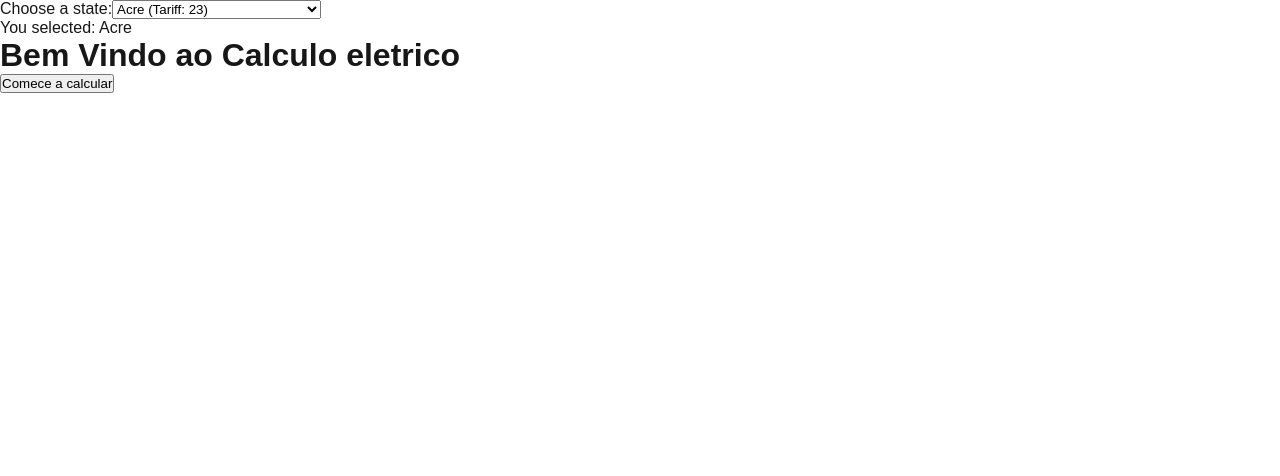
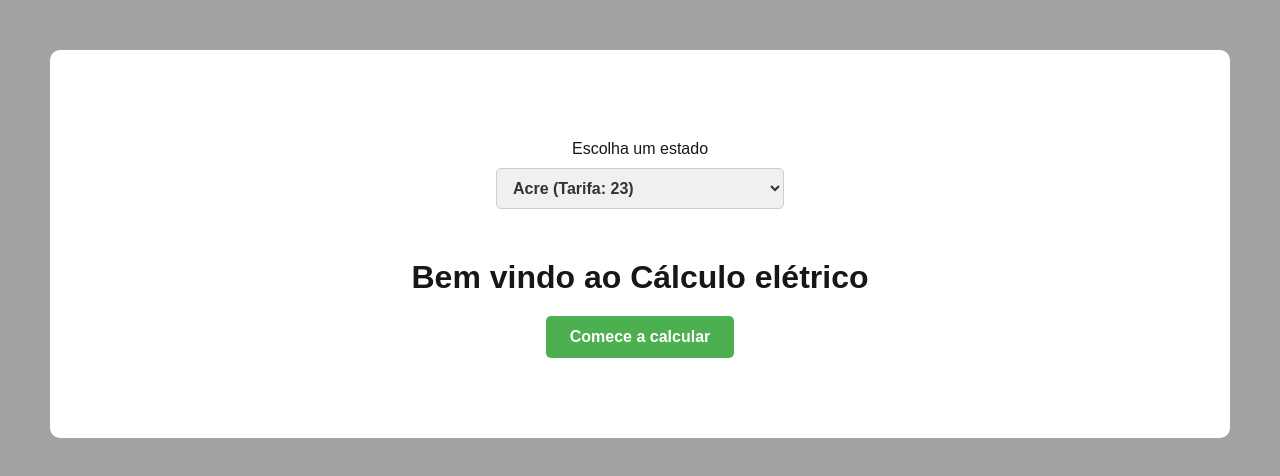
Before and after one commit to ferrarizaum/electricity-bill-calculator, a Next.js app: page / in a window 1280 px wide. Shown: the top 476 px of the page. Built offline with nearby package versions, Linux system fonts and the light colour scheme.

Commit message:
ui improvements

```diff
--- a/src/app/globals.css
+++ b/src/app/globals.css
@@ -1,13 +1,6 @@
 :root {
-  --background: #ffffff;
+  --background: #a3a3a3;
   --foreground: #171717;
-}
-
-@media (prefers-color-scheme: dark) {
-  :root {
-    --background: #0a0a0a;
-    --foreground: #ededed;
-  }
 }
 
 html,
@@ -29,14 +22,3 @@ body {
   padding: 0;
   margin: 0;
 }
-
-a {
-  color: inherit;
-  text-decoration: none;
-}
-
-@media (prefers-color-scheme: dark) {
-  html {
-    color-scheme: dark;
-  }
-}
--- a/src/app/page.tsx
+++ b/src/app/page.tsx
@@ -4,12 +4,28 @@ import Link from "next/link";
 
 export default function Home() {
   return (
-    <div>
-      <Select />
-      <h1>Bem Vindo ao Calculo eletrico</h1>
-      <Link key={"calcular"} href={"calcular"}>
-        <Button text="Comece a calcular" />
-      </Link>
+    <div
+      style={{
+        justifyItems: "center",
+        margin: 50,
+        padding: 80,
+        backgroundColor: "white",
+        borderRadius: 10,
+      }}
+    >
+      <div>
+        <Select text="Escolha um estado" />
+      </div>
+      <div style={{ marginTop: 50 }}>
+        <div>
+          <h1>Bem vindo ao Cálculo elétrico</h1>
+        </div>
+        <div style={{ justifySelf: "center", marginTop: 20 }}>
+          <Link key={"calcular"} href={"calcular"}>
+            <Button color="#4caf50" text="Comece a calcular" />
+          </Link>
+        </div>
+      </div>
     </div>
   );
 }
--- a/src/components/Button.tsx
+++ b/src/components/Button.tsx
@@ -1,8 +1,29 @@
 type ButtonProps = {
   text: string;
+  color: string;
   onClick?: () => void;
 };
 
-export const Button = ({ text, onClick }: ButtonProps) => {
-  return <button onClick={onClick}>{text}</button>;
+export const Button = ({ text, onClick, color }: ButtonProps) => {
+  return (
+    <>
+      <button
+        style={{
+          backgroundColor: color,
+          border: "none",
+          color: "white",
+          padding: "12px 24px",
+          textAlign: "center",
+          fontSize: "16px",
+          fontWeight: "bold",
+          borderRadius: "5px",
+          cursor: "pointer",
+          transition: "background-color 0.3s ease",
+        }}
+        onClick={onClick}
+      >
+        {text}
+      </button>
+    </>
+  );
 };
--- a/src/components/Calculator.tsx
+++ b/src/components/Calculator.tsx
@@ -43,6 +43,7 @@ export const Calculator = () => {
             <p key={index}>{e.name}</p>
           ))}
           <Button
+            color="#e74c3c"
             text="Limpar dispositivos selecionados"
             onClick={() => setSelectedDevices([])}
           />
--- a/src/components/Select.tsx
+++ b/src/components/Select.tsx
@@ -3,7 +3,11 @@
 import { StateProps, statesArray } from "@/api/states";
 import { useStateContext } from "./Context/StateContext";
 
-export const Select = () => {
+type SelectProps = {
+  text: string;
+};
+
+export const Select = ({ text }: SelectProps) => {
   const { selectedState, setSelectedState } = useStateContext();
 
   const handleChange = (e: React.ChangeEvent<HTMLSelectElement>) => {
@@ -13,16 +17,33 @@ export const Select = () => {
   };
 
   return (
+    <>
+      <div style={{ justifySelf: "center", margin: 10 }}>
+        <label>{text}</label>
+      </div>
       <div>
-      <label>Choose a state:</label>
-      <select value={selectedState?.name} onChange={handleChange}>
+        <select
+          style={{
+            backgroundColor: "#f0f0f0",
+            color: "#333",
+            padding: "10px 12px",
+            fontSize: "16px",
+            fontWeight: "bold",
+            borderRadius: "5px",
+            border: "1px solid #ccc",
+            outline: "none",
+            cursor: "pointer",
+          }}
+          value={selectedState?.name}
+          onChange={handleChange}
+        >
           {statesArray.map((state) => (
             <option key={state.id} value={state.name}>
-            {state.name} (Tariff: {state.tariff})
+              {state.name} (Tarifa: {state.tariff})
             </option>
           ))}
         </select>
-      {selectedState && <p>You selected: {selectedState.name}</p>}
       </div>
+    </>
   );
 };
```
Lines whose indentation alone changed are shown as unchanged.
